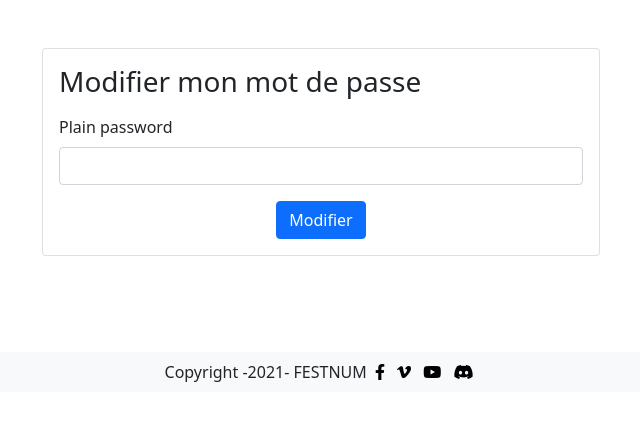
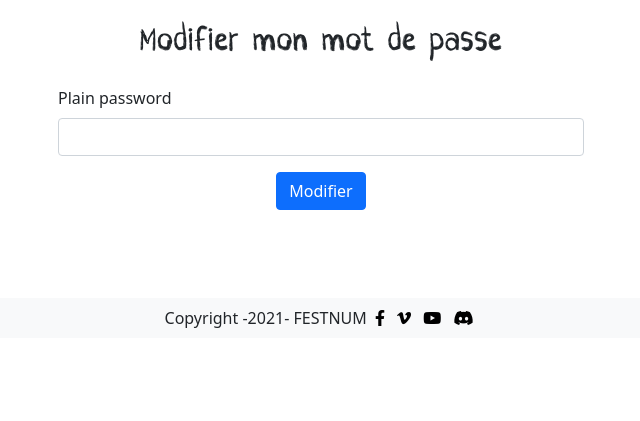
Before and after one commit to mikamikachu-cell/FESTNUM, a Symfony app: template templates/security/reset_password.html.twig in a window 1280 px wide. Shown: the part 76-497 px from the top of the page, without its empty margins (319-959 px from the left). Run offline with Twig, Linux system fonts and the light colour scheme; the template is opened without the code that fills it, so the values that code supplies are empty; form fields are guessed from the names that the template uses; some libraries are stand-ins or nearby versions.

Commit message:
Amélioration affichage formulaire 'Modifier mon mot de passe'

```diff
--- a/templates/front/page/profile.html.twig
+++ b/templates/front/page/profile.html.twig
@@ -8,7 +8,7 @@
     <div class="col-lg-6 mx-auto">
 
       {% if app.user %}
-      <h1 class="text-center">Mon profil</h1>
+      <h2 class="text-center">Mon profil</h2>
       <div class="card mb-3 m-auto w-75">
         <div class="card-header fw-bold text-center">{{ app.user.lastname }} {{ app.user.firstname }}</div>
         <div class="card-body">
--- a/templates/front/page/submit.html.twig
+++ b/templates/front/page/submit.html.twig
@@ -8,7 +8,7 @@
         <div class="col-lg-6 mx-auto">
             {% if app.user %}
             {# Si l'utilisateur est connecté #}
-            <h1 class="text-center">Soumettez votre film</h1>
+            <h2 class="text-center">Soumettez votre film</h2>
             {% if app.user.hasVideo %}
             {# Si l'utilisateur a déjà soumis un projet #}
 
--- a/templates/security/reset_password.html.twig
+++ b/templates/security/reset_password.html.twig
@@ -8,7 +8,35 @@
 <section class="pt-4 pb-4">
     <div class="container">
         <div class="col-lg-6 mx-auto">
-            <div class="card mt-4 mb-4">
+            <h2 class="text-center">Modifier mon mot de passe</h2>
+            <div class="card-body">
+                {{ form_start(form) }}
+                {% if form.password is defined %}
+                {{ form_label(form.password, null, { 'label_attr': {'class': 'form-label'} }) }}
+                {{ form_widget(form.password, { 'attr': {'class': 'form-control mb-3'} }) }}
+                <div class="text-danger">
+                    {{form_errors(form.password)}}
+                </div>
+                {% endif %}
+                {{ form_row(form.plainPassword) }}
+                <div class="text-danger">
+                    {{form_errors(form.plainPassword)}}
+                </div>
+
+
+                <div class="form-group text-center">
+                    <button class="btn btn-primary btn-block" type="submit">
+                        Modifier
+                    </button>
+                </div>
+                {{ form_end(form) }}
+            </div>
+        </div>
+    </div>
+</section>
+
+{#
+
 <div class="card-body">
     {{ form_start(form) }}
     <h1 class="h3 mb-3 font-weight-normal">Modifier mon mot de passe</h1>
@@ -26,5 +54,5 @@
 </div>
 </div>
 </div>
-</section>
+</section> #}
 {% endblock %}
```
Also changed, not shown: src/Form/ResetPasswordFormType.php (+9 -10 lines). Lines whose indentation alone changed are shown as unchanged.
